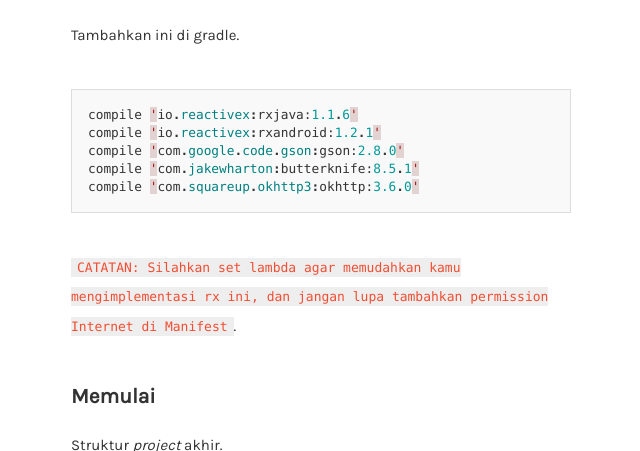
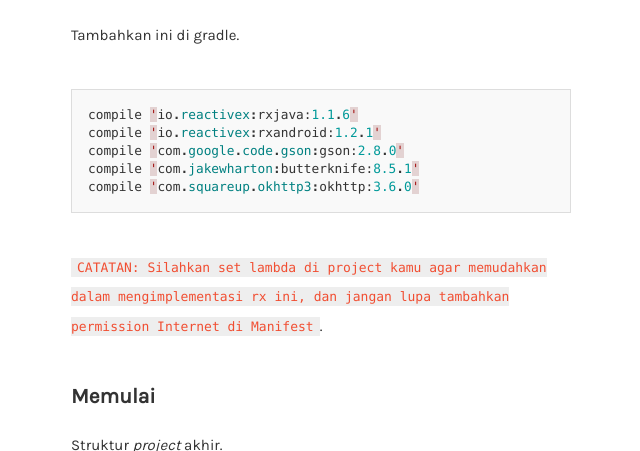
Before and after one commit to isfaaghyth/backup.isfaaghyth.github.io, a Jekyll site: the page built from _posts/2017-04-04-kenalan-reactive-bagian-2.md, in a window 1280 px wide and 900 px high, scrolled down 589 px, cut to the strip 0-451 px from the top of the window. Shown: the whole strip, without its empty margins (319-959 px from the left). Built offline with Jekyll 4.4.1, drawn with Linux system fonts in a browser that asks for light colours.

Commit message:
Change note.

```diff
--- a/_posts/2017-04-04-kenalan-reactive-bagian-2.md
+++ b/_posts/2017-04-04-kenalan-reactive-bagian-2.md
@@ -24,7 +24,7 @@ compile 'com.jakewharton:butterknife:8.5.1'
 compile 'com.squareup.okhttp3:okhttp:3.6.0'
 {% endhighlight %}
 
-`CATATAN: Silahkan set lambda agar memudahkan kamu mengimplementasi rx ini, dan jangan lupa tambahkan permission Internet di Manifest`.
+`CATATAN: Silahkan set lambda di project kamu agar memudahkan dalam mengimplementasi rx ini, dan jangan lupa tambahkan permission Internet di Manifest`.
 
 ## Memulai
 
```
